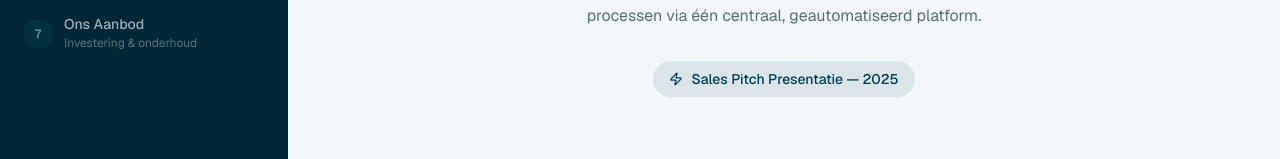
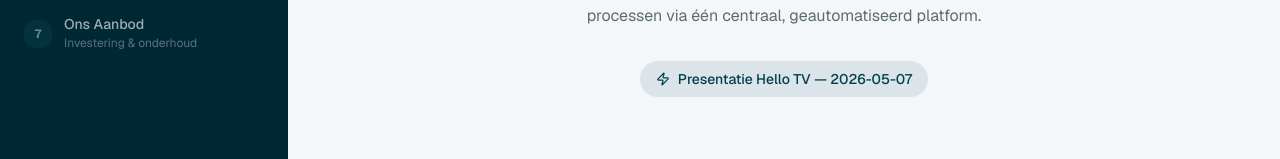
Before and after one commit to jfahellemons/viesa-hellotv-presentation, a Next.js app: page / in a window 1280 px wide. Shown: the part 507-666 px from the top of the page. Built offline with nearby package versions, Linux system fonts and the light colour scheme.

Commit message:
feat: update intro slide title for new presentation date\n\nUpdated sales pitch presentation title to reflect new event details

```diff
--- a/components/slides/IntroSlide.tsx
+++ b/components/slides/IntroSlide.tsx
@@ -39,7 +39,7 @@ export default function IntroSlide() {
         {/* Pill badge */}
         <div className="flex items-center gap-2 bg-primary/10 text-primary rounded-full px-4 py-2 text-sm font-medium">
           <Zap size={14} />
-          <span>Sales Pitch Presentatie — 2025</span>
+          <span>Presentatie Hello TV — 2026-05-07</span>
         </div>
       </div>
     </div>
```
